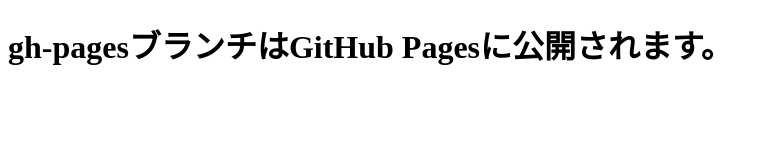
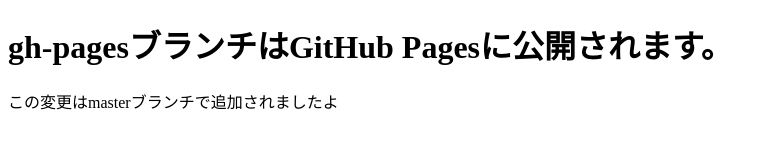
Before and after one commit to yukimatsuyoshi/git-study, a plain HTML site: page index.html in a window 1280 px wide. Shown: the whole page, without its empty margins (0-768 px from the left). Drawn offline with Linux system fonts and the light colour scheme.

Commit message:
page modify

```diff
--- a/index.html
+++ b/index.html
@@ -6,5 +6,6 @@
   </head>
   <body>
     <h1>gh-pagesブランチはGitHub Pagesに公開されます。</h1>
+    <p>この変更はmasterブランチで追加されましたよ</p>
   </body>
 </html>
```
